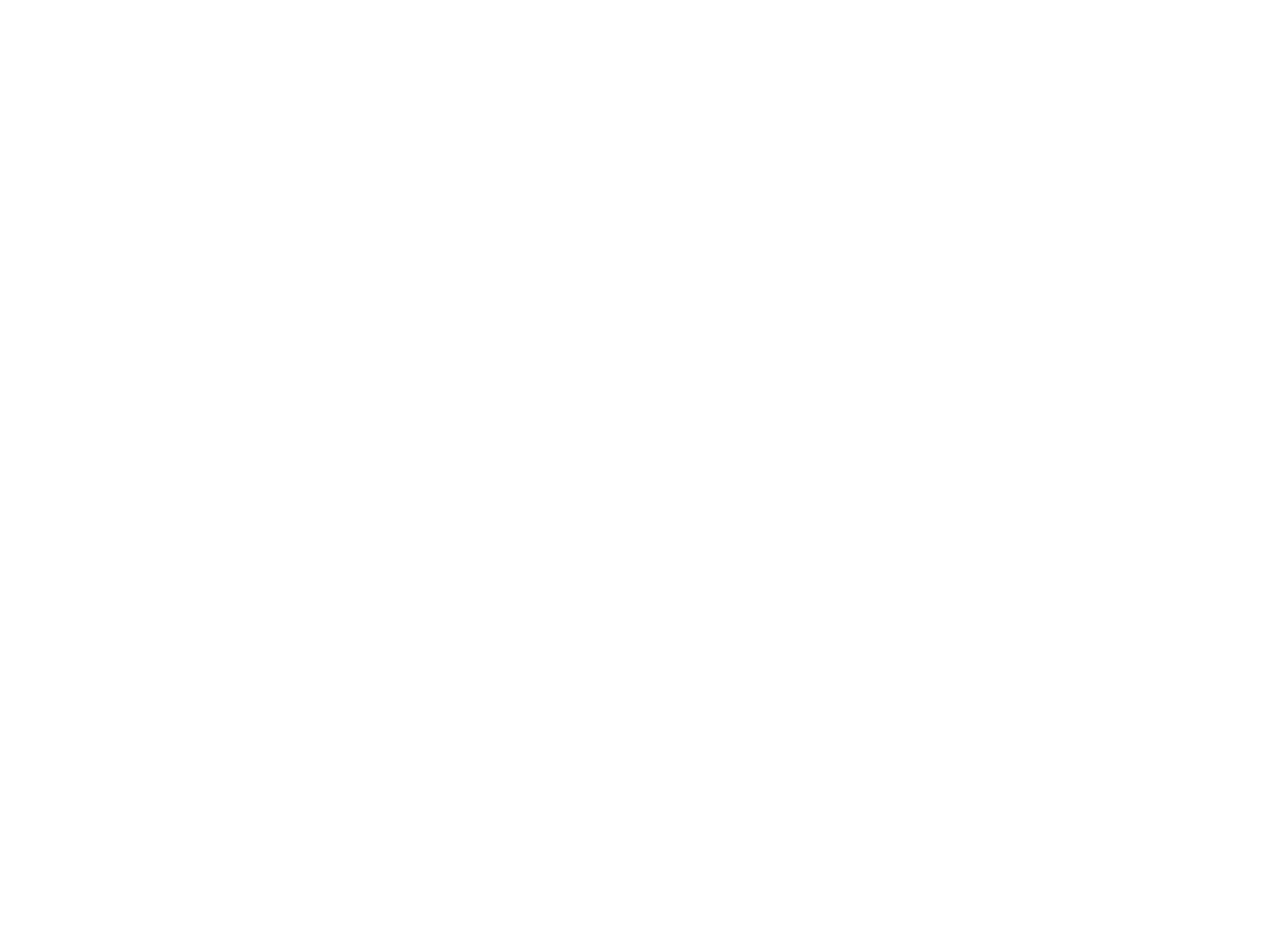
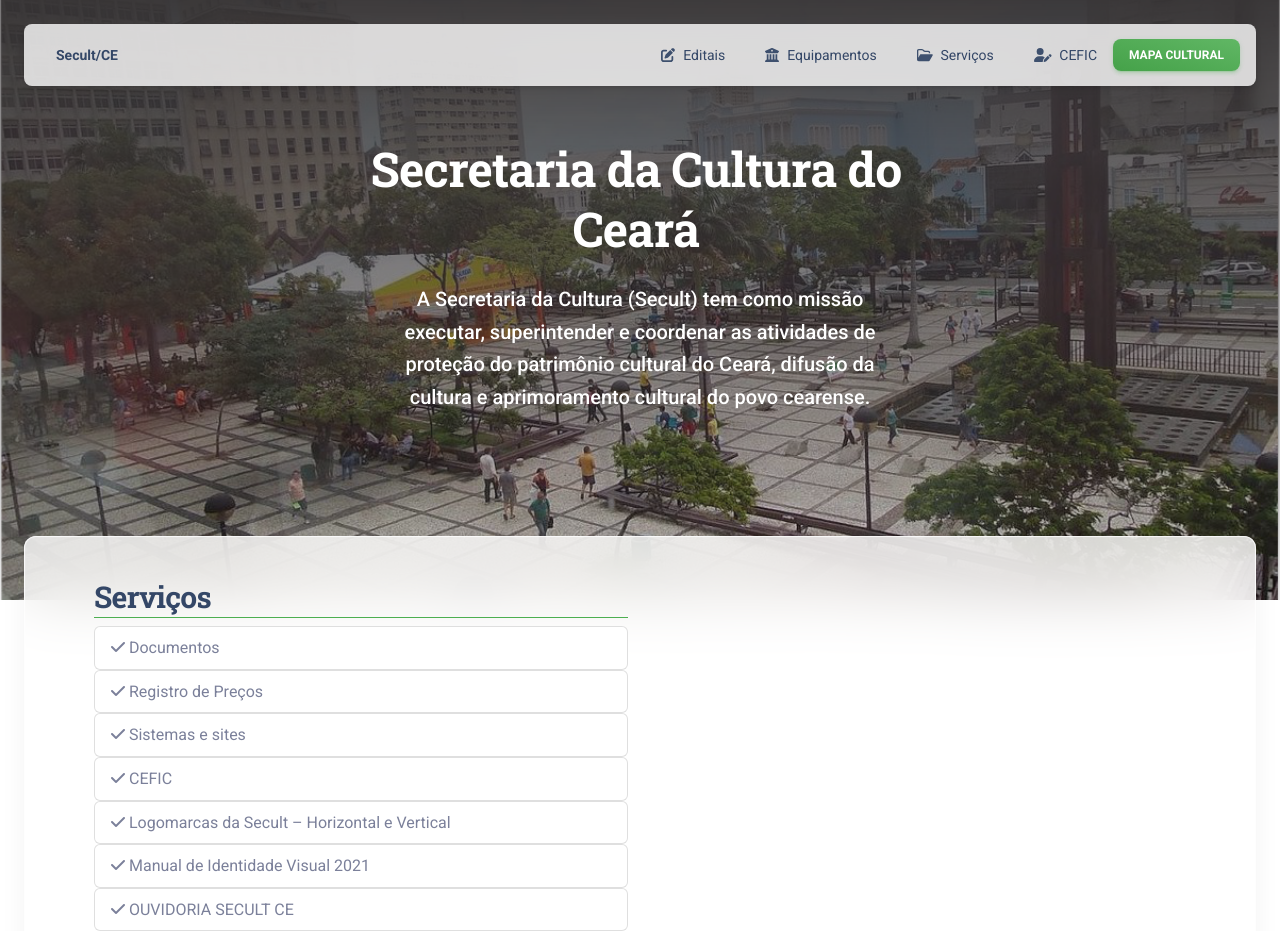
Before and after one commit to secultce/site-editais, a Vue app: page /servicos in a window 1280 px wide. Before the commit this address had no page. Shown: the top 931 px of the page. Before the commit the page ends 800 px from the top, so only its background shows below. Built offline with nearby package versions, Linux system fonts and the light colour scheme.

Commit message:
Mudança na imagem do Header

```diff
--- a/src/examples/navbars/NavbarDefault.vue
+++ b/src/examples/navbars/NavbarDefault.vue
@@ -893,7 +893,7 @@
           <li class="nav-item dropdown dropdown-hover mx-2">
             <a class="nav-link d-flex cursor-pointer align-items-center">
               <font-awesome-icon icon="fa-regular fa-folder-open" style="color: #3E506E;" class="p-2" />
-              <RouterLink :to="{ name: 'about' }" class="dropdown-item border-radius-md">
+              <RouterLink :to="{ name: 'servicos' }" class="dropdown-item border-radius-md">
                 <span>Serviços</span>
               </RouterLink>
             </a>
--- a/src/helpers/helpers.js
+++ b/src/helpers/helpers.js
@@ -11,7 +11,7 @@
     const period = `${'registrationFrom=LTE('+moment().format('YYYY-MM-DD')+')&registrationTo=GTE('+moment().format('YYYY-MM-DD')+')'}`;
     const field = '@select=id,singleUrl,name,subTitle,type,shortDescription,terms';
 
-    const dataF = await fetch(urlMata + '/api/opportunity/find/?&'+period+'&@order=createTimestamp%20DESC&'+field+'&@files=(avatar.avatarBig):url&@page=1&status=eq(1)&owner=IN('+codeAgent+')')
+    const dataF = await fetch(urlMata + 'api/opportunity/find/?&'+period+'&@order=createTimestamp%20DESC&'+field+'&@files=(avatar.avatarBig):url&@page=1&status=eq(1)&owner=IN('+codeAgent+')')
     .then(res => {
         return res.json()
     })
--- a/src/router/index.js
+++ b/src/router/index.js
@@ -24,6 +24,7 @@
 import ElToggles from "../layouts/sections/elements/toggles/TogglesView.vue";
 import ElTypography from "../layouts/sections/elements/typography/TypographyView.vue";
 import Equipment from "../views/LandingPages/Equipment/Equipment.vue";
+import Service from '../views/LandingPages/Service/Service.vue';
 
 const router = createRouter({
   history: createWebHistory(import.meta.env.BASE_URL),
@@ -32,6 +33,11 @@
       path: "/equipamentos",
       name: "equipamentos",
       component: Equipment,
+    },
+    {
+      path: "/servicos",
+      name: "servicos",
+      component: Service,
     },
     {
       path: "/",
--- /dev/null
+++ b/src/views/LandingPages/Service/Service.vue
@@ -0,0 +1,98 @@
+<script setup>
+import Header from "../../../examples/Header.vue";
+import NavbarDefault from "../../../examples/navbars/NavbarDefault.vue";
+
+import DefaultFooter from "../../../examples/footers/FooterDefault.vue";
+//images
+import vueMkHeader from "@/assets/img/secult.png";
+
+
+const linkEquipments = [
+  {
+    title: 'Documentos',
+    link: 'https://www.secult.ce.gov.br/ultimas-noticias/menu-servicos/documentos/'
+  },
+  {
+    title: 'Registro de Preços',
+    link: 'http://www.portalcompras.ce.gov.br/compras/menu-registro-de-precos/?repeat=w3tc'
+  },
+  {
+    title: 'Sistemas e sites',
+    link: 'https://www.secult.ce.gov.br/ultimas-noticias/menu-servicos/sistemas-e-sites/'
+  },
+  {
+    title: 'CEFIC',
+    link: 'http://editais.cultura.ce.gov.br/edital-mecenas-do-ceara/#cefic'
+  },
+  {
+    title: 'Logomarcas da Secult – Horizontal e Vertical',
+    link: 'https://www.secult.ce.gov.br/wp-content/uploads/sites/43/2021/04/nova-logo-secult_Horizontal-e-Vertical.pdf'
+  },
+  {
+    title: 'Manual de Identidade Visual 2021',
+    link: 'https://www.secult.ce.gov.br/wp-content/uploads/sites/43/2021/04/Manual-de-Identidade-Visual-2021_GovernoCeara.pdf'
+  },
+  {
+    title: 'OUVIDORIA SECULT CE',
+    link: 'https://www.secult.ce.gov.br/wp-content/uploads/sites/43/2022/03/DOE-DA-NOMEAC%CC%A7A%CC%83O_RENATA.pdf'
+  },
+  {
+    title: 'Relatório Setorial de Gestão de Ouvidoria – Secult 2019',
+    link: 'https://www.secult.ce.gov.br/wp-content/uploads/sites/43/2020/09/Relat%C3%B3rio-Setorial-de-Gest%C3%A3o-de-Ouvidoria-Secult-2019.pdf'
+  }
+]
+
+
+</script>
+
+
+<template>
+  <div class="position-sticky  z-index-sticky top-0">
+    <NavbarDefault :sticky="true"  />
+  </div>
+  <Header>
+    <div class="page-header min-vh-75" :style="`background-image: url(${vueMkHeader})`" loading="lazy" style="">
+      <div class="container">
+        <div class="row">
+          <div class="col-lg-7 text-center mx-auto position-relative">
+            <h1
+              class="text-white pt-3 mt-n5 me-2"
+              :style="{ display: 'inline-block ' }"
+            >
+             Secretaria da Cultura do Ceará
+            </h1>
+            <p class="lead text-white px-5 mt-3" :style="{ fontWeight: '500' }">
+              A Secretaria da Cultura (Secult) tem como missão executar, superintender e coordenar as atividades de proteção
+              do patrimônio cultural do Ceará, difusão da cultura e aprimoramento cultural do povo cearense.
+            </p>
+          </div>
+        </div>
+      </div>
+    </div>
+  </Header>
+  <div class="card card-body blur shadow-blur mx-3 mx-md-4 mt-n6">
+    <section class="py-4">
+      <div class="container">
+        <div class="row">
+          <div class="col-lg-6">
+            <h3 class="border-bottom border-success">Serviços</h3>
+            <ul class="list-group" v-for="(item, index) in linkEquipments">
+              <a :href="item.link" :key="index" class="list-group-item list-group-item-action" target="_blank">
+                <i class="fa fa-check"></i> {{ item.title }}
+              </a>
+            </ul>
+
+          </div>
+
+        </div>
+      </div>
+    </section>
+  </div>
+  <DefaultFooter />
+</template>
+
+
+<style>
+/* .list-group-item:hover {} */
+
+</style>
--- a/src/views/Presentation/PresentationView.vue
+++ b/src/views/Presentation/PresentationView.vue
@@ -12,7 +12,7 @@
 import PresentationInformation from "./Sections/PresentationInformation.vue";
 import CenteredBlogCard from "@/examples/cards/blogCards/CenteredBlogCard.vue";
 //images
-import vueMkHeader from "@/assets/img/secult.png";
+import vueMkHeader from "@/assets/img/site-editais.png";
 
 
 const showNoticeOpen = ref(true);
@@ -183,7 +183,7 @@
       <div class="container">
         <div class="row">
           <div class="col-lg-7 text-center mx-auto position-relative">
-            <h1
+            <!-- <h1
               class="text-white pt-3 mt-n5 me-2"
               :style="{ display: 'inline-block ' }"
             >
@@ -191,7 +191,7 @@
             </h1>
             <p class="lead text-white px-5" :style="{ fontWeight: '300' }">
               A Secretaria da Cultura do Ceará tem como missão executar, superintender e coordenar as atividades de proteção do patrimônio cultural do Ceará.
-            </p>
+            </p> -->
           </div>
         </div>
       </div>
```
Also changed, not shown: src/assets/img/site-editais.png (added).
